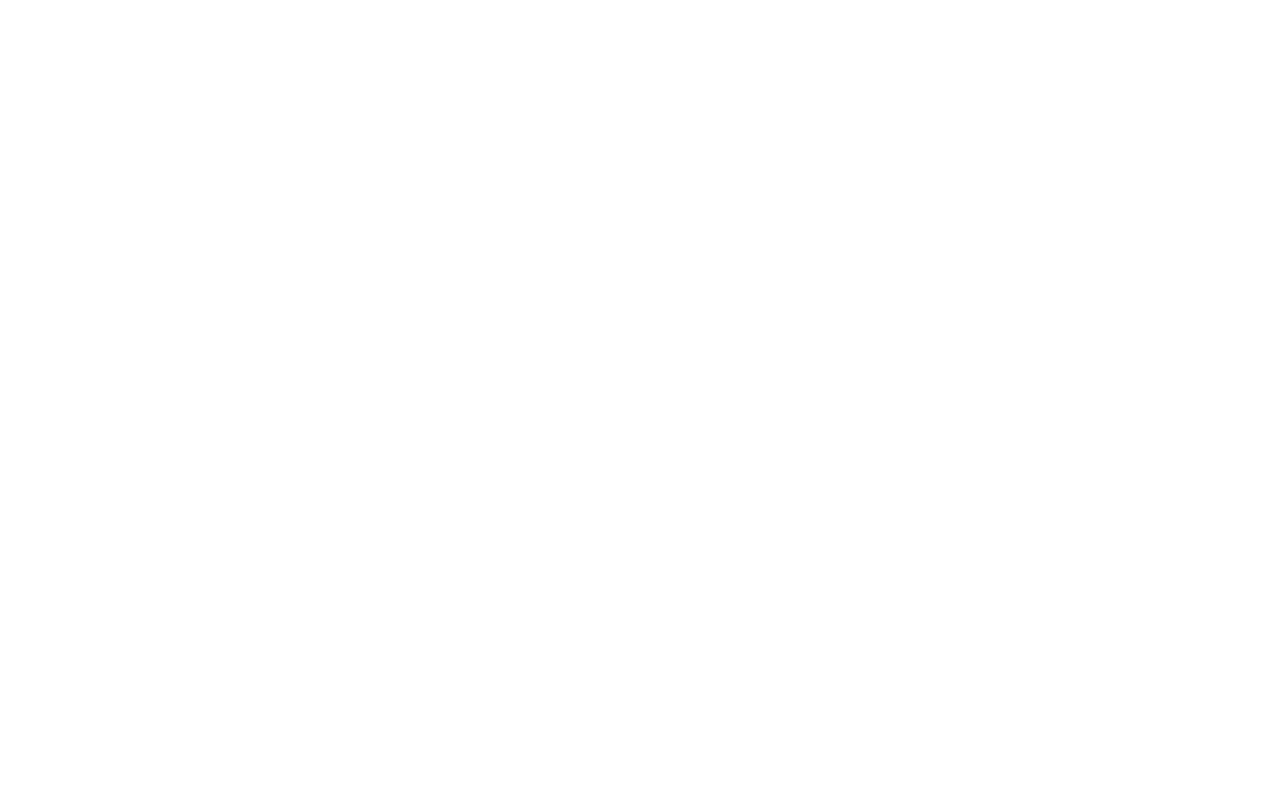
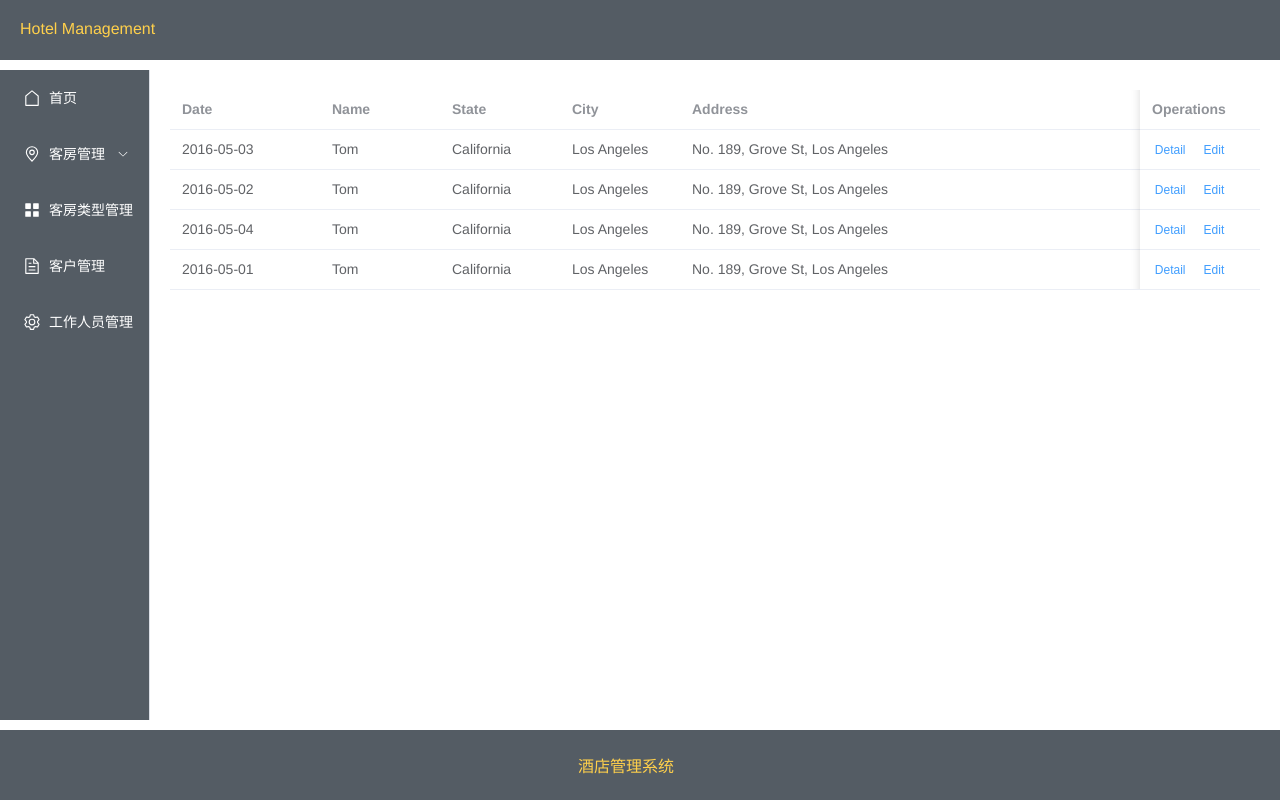
Before and after one commit to tllfun/SpringBoot-Vue-Hotel, a Vue app in the folder vue/: page /admin/housekeeping in a window 1280 px wide. Before the commit this address had no page. Built offline with nearby package versions, Linux system fonts and the light colour scheme.

Commit message:
完成管理页面的基本布局

```diff
--- a/vue/src/router/index.js
+++ b/vue/src/router/index.js
@@ -1,6 +1,9 @@
 import { createRouter, createWebHistory } from 'vue-router'
 import HomeView from '../views/HomeView.vue'
 import booking from "@/views/booking.vue";
+import AdminWelcome from "@/views/admin/welcome.vue"
+import Housekeeping from "@/views/admin/housekeeping.vue";
+
 
 const routes = [
   {
@@ -12,6 +15,17 @@
     path: '/booking',
     name: 'booking',
     component: booking
+  },
+  {
+    path: '/admin/',
+    name: 'AdminWelcome',
+    component: AdminWelcome,
+    children:[
+      {
+        path:'/admin/housekeeping',
+        component:()=>import('../views/admin/housekeeping.vue'),
+      },
+    ]
   },
   {
     path: '/about',
--- /dev/null
+++ b/vue/src/views/admin/housekeeping.vue
@@ -0,0 +1,79 @@
+<template>
+    <el-table :data="tableData" style="width: 100%">
+      <el-table-column fixed prop="date" label="Date" width="150" />
+      <el-table-column prop="name" label="Name" width="120" />
+      <el-table-column prop="state" label="State" width="120" />
+      <el-table-column prop="city" label="City" width="120" />
+      <el-table-column prop="address" label="Address" width="600" />
+      <el-table-column prop="zip" label="Zip" width="120" />
+      <el-table-column fixed="right" label="Operations" width="120">
+        <template #default>
+          <el-button link type="primary" size="small" @click="handleClick"
+          >Detail</el-button
+          >
+          <el-button link type="primary" size="small">Edit</el-button>
+        </template>
+      </el-table-column>
+    </el-table>
+</template>
+
+<script>
+export default {
+  name: "housekeeping",
+
+  setup(){
+    const handleClick = () => {
+      console.log('click')
+    }
+
+    const tableData = [
+      {
+        date: '2016-05-03',
+        name: 'Tom',
+        state: 'California',
+        city: 'Los Angeles',
+        address: 'No. 189, Grove St, Los Angeles',
+        zip: 'CA 90036',
+        tag: 'Home',
+      },
+      {
+        date: '2016-05-02',
+        name: 'Tom',
+        state: 'California',
+        city: 'Los Angeles',
+        address: 'No. 189, Grove St, Los Angeles',
+        zip: 'CA 90036',
+        tag: 'Office',
+      },
+      {
+        date: '2016-05-04',
+        name: 'Tom',
+        state: 'California',
+        city: 'Los Angeles',
+        address: 'No. 189, Grove St, Los Angeles',
+        zip: 'CA 90036',
+        tag: 'Home',
+      },
+      {
+        date: '2016-05-01',
+        name: 'Tom',
+        state: 'California',
+        city: 'Los Angeles',
+        address: 'No. 189, Grove St, Los Angeles',
+        zip: 'CA 90036',
+        tag: 'Office',
+      }]
+
+    return{
+      handleClick,
+
+      tableData
+    }
+
+  }
+}
+</script>
+
+<style scoped>
+
+</style>
--- /dev/null
+++ b/vue/src/views/admin/welcome.vue
@@ -0,0 +1,99 @@
+<template>
+  <div id="app">
+    <div class="box">
+      <el-container>
+        <el-header class="header">
+          <span style="color:#ffd04b;float: left;margin-top: 20px">Hotel Management</span>
+        </el-header>
+        <el-container style="margin-top: 10px;height: 100%">
+          <el-aside width="150px">
+            <el-menu router
+                     :default-active="this.$router.path"
+                     active-text-color="#ffd04b"
+                     background-color="#545c64"
+                     class="el-menu-vertical-demo"
+                     text-color="#fff"
+                     @open="handleOpen"
+                     @close="handleClose"
+            >
+              <el-menu-item index="/admin/">
+                <el-icon><House /></el-icon>
+                <span>首页</span>
+              </el-menu-item>
+              <el-sub-menu index="2">
+                <template #title>
+                  <el-icon><location /></el-icon>
+                  <span>客房管理</span>
+                </template>
+                <el-menu-item index="/admin/housekeeping">客房管理</el-menu-item>
+                <el-menu-item index="2-2">新增客房</el-menu-item>
+              </el-sub-menu>
+              <el-menu-item index="3">
+                <el-icon><Menu /></el-icon>
+                <span>客房类型管理</span>
+              </el-menu-item>
+              <el-menu-item index="4">
+                <el-icon><document /></el-icon>
+                <span>客户管理</span>
+              </el-menu-item>
+              <el-menu-item index="5">
+                <el-icon><setting /></el-icon>
+                <span>工作人员管理</span>
+              </el-menu-item>
+            </el-menu>
+          </el-aside>
+          <el-container>
+            <el-main>
+              <router-view></router-view>
+            </el-main>
+          </el-container>
+        </el-container>
+        <el-footer style="background-color: #545c64;margin-top: 10px">
+          <span style="color:#ffd04b;margin-left: 45%">酒店管理系统</span>
+        </el-footer>
+      </el-container>
+    </div>
+  </div>
+</template>
+
+<script>
+export default {
+  name: "the-welcome"
+}
+</script>
+
+<style scoped>
+  .header{
+    background-color: #545c64;
+  }
+  .router-link-active {
+    text-decoration: none;
+    color: #ffd04b;
+  }
+  a {
+    text-decoration: none;
+    color: #fff;
+  }
+  .el-footer {
+    display: flex;
+    height: 70px;
+    width: 100%;
+    align-items: center;
+  }
+  html,
+  body {
+    margin: 0;
+    padding: 0;
+    height: 100%;
+  }
+  #app,
+  .box{
+    height: 100%;
+  }
+  .el-container {
+    height: 100%;
+  }
+  .el-menu{
+    height:100%;
+  }
+</style>
```
